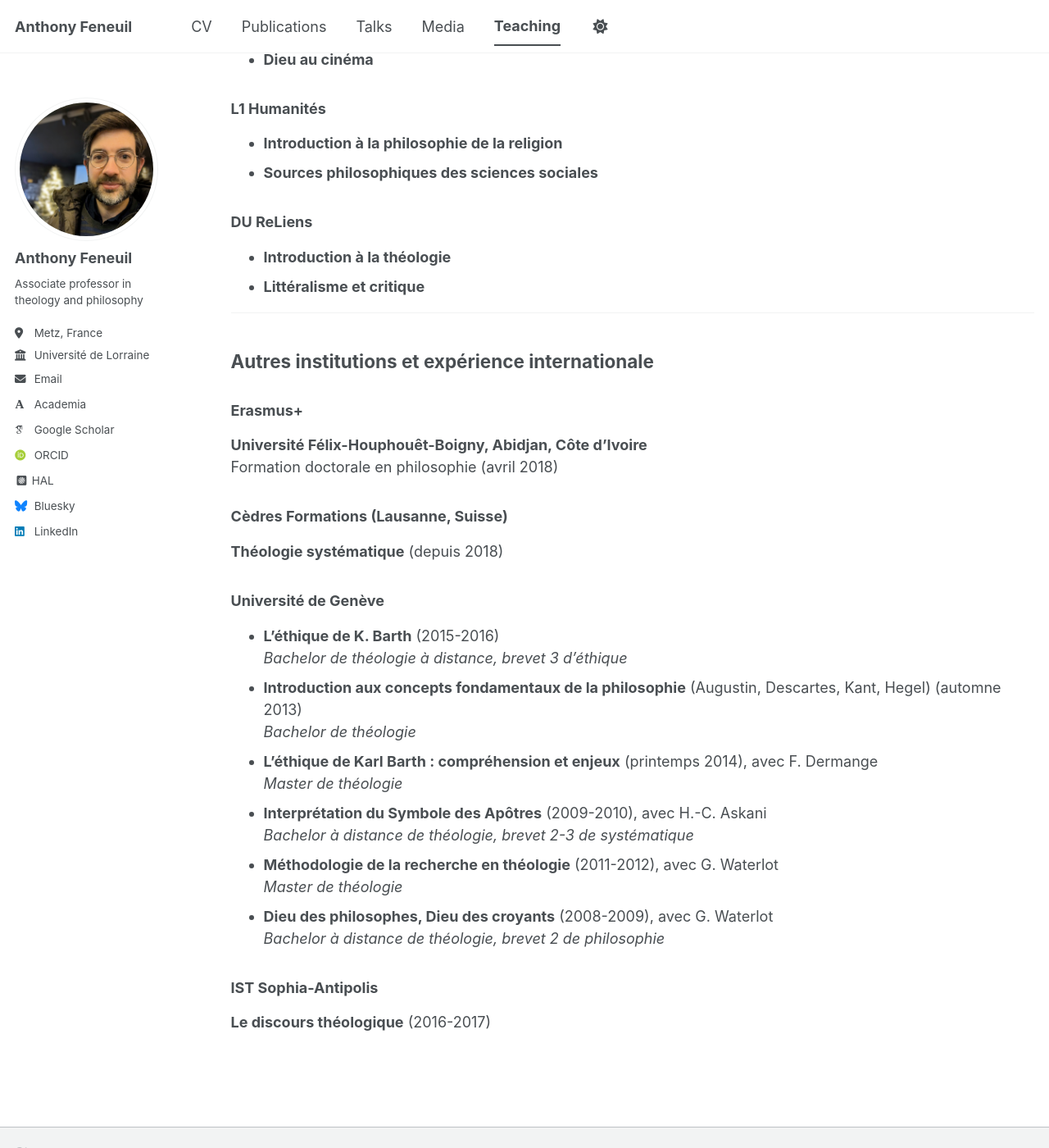
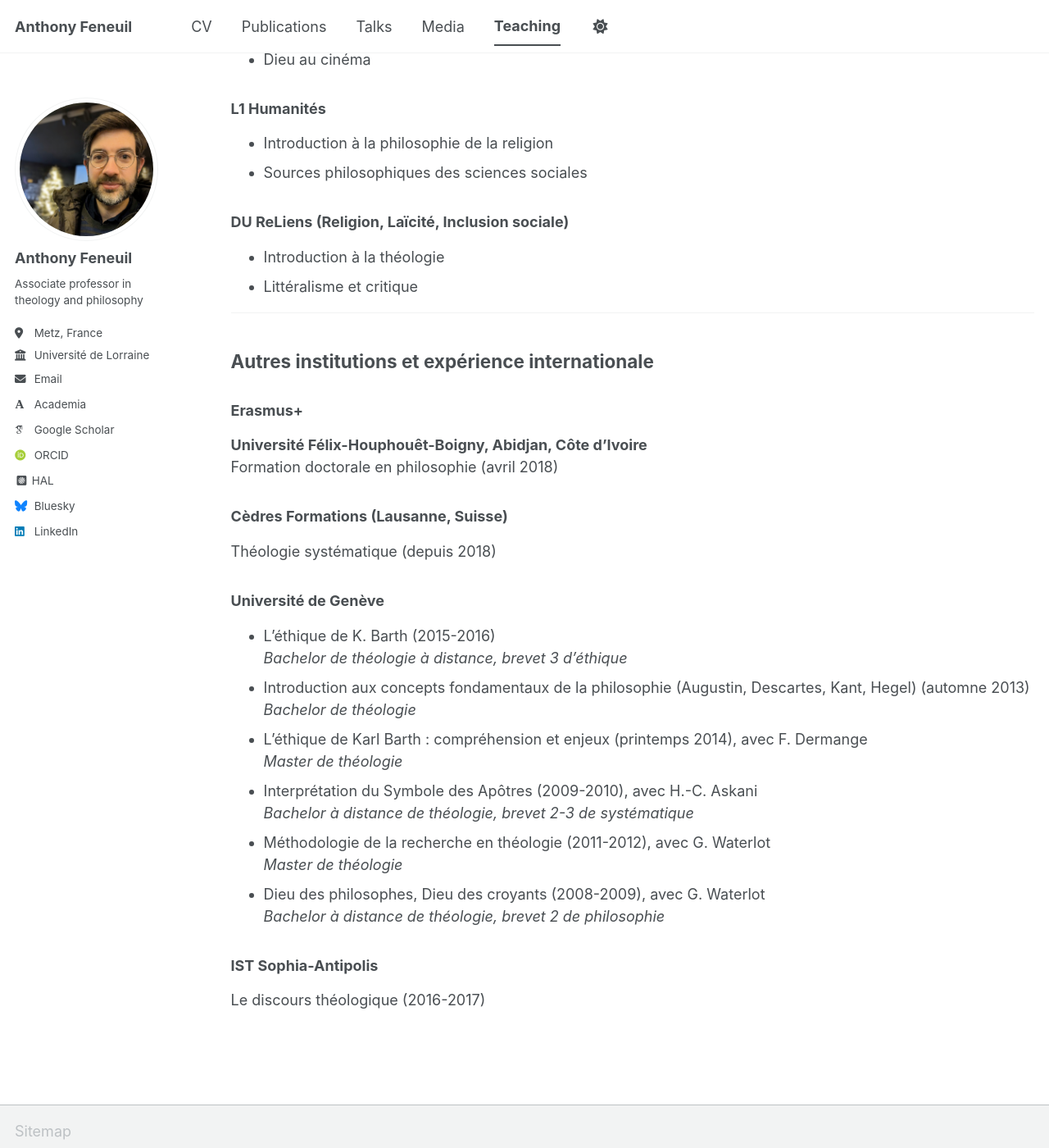
Before and after one commit to anfnl/anfnl.github.io, a Jekyll site: the page built from _pages/teaching.md, in a window 1280 px wide and 1400 px high, scrolled down 1626 px. Shown: the whole window at 82% size. Built offline with Jekyll 4.4.1, drawn with Linux system fonts in a browser that asks for light colours; some web fonts are replaced; a script bundle is joined from its source files by our own code; library files that are not in the unit come from our copies; some of the changed text lies outside the part shown.

Commit message:
Update teaching.md

```diff
--- a/_pages/teaching.md
+++ b/_pages/teaching.md
@@ -9,59 +9,59 @@ author_profile: true
 
 ## Master
 
-- **Arts de l'écran**
-- **Questions de théologie contemporaine**
-- **Philosophie française contemporaine**
-- **Théologie contemporaine**
-- **Violences et religion : W. Cavanaugh et J. Moltmann**
+- Arts de l'écran
+- Questions de théologie contemporaine
+- *Philosophie française contemporaine
+- Théologie contemporaine
+- Violences et religion : W. Cavanaugh et J. Moltmann
   *Séminaire de Master commun avec F. Chavel (Institut protestant de théologie)*
-- **Éthique et théologie contemporaine**
-- **Théologie et philosophie**
+- Éthique et théologie contemporaine**
+- Théologie et philosophie
 
-- **Philosophie des religions**
-- **Histoire et théologie : questions historiographiques**
-- **Philosophie et sciences humaines**
-- **Monde et eschatologie**
-- **Détermination éthique et politique**
+- Philosophie des religions
+- Histoire et théologie : questions historiographiques
+- Philosophie et sciences humaines
+- Monde et eschatologie
+- Détermination éthique et politique
 
 ## Licence 3
 
-- **Théologie des sacrements** (2014-2018)
-- **Théologie de la vie** (2018-2019)
-- **Méthodologie du travail universitaire** (2023-2024)
+- Théologie des sacrements
+- Théologie de la vie)
+- Méthodologie du travail universitaire
 
 ## Licence 2
 
-- **Sotériologie**
-- **Dieu créateur**
-- **Sacrements chrétiens** (2018-2024)
-- **Méthodologie** (2014-2018)
+- Sotériologie
+- Dieu créateur
+- Sacrements chrétiens
+- Méthodologie
 
 ## Licence 1
 
-- **Introduction à la théologie**
-- **Méthodologie**
-- **Christologie**
-- **Théologie fondamentale**
+- Introduction à la théologie
+- Méthodologie
+- Christologie
+- Théologie fondamentale
 
 ---
 
 ## Université de Lorraine - Autres départements
 
 ### L1 SHS
-- **Introduction à la pensée chrétienne**
-- **Introduction à la théologie**
+- Introduction à la pensée chrétienne
+- Introduction à la théologie
 
 ### L2 SHS
-- **Dieu au cinéma**
+- Dieu au cinéma
 
 ### L1 Humanités
-- **Introduction à la philosophie de la religion**
-- **Sources philosophiques des sciences sociales**
+- Introduction à la philosophie de la religion
+- Sources philosophiques des sciences sociales
 
-### DU ReLiens
-- **Introduction à la théologie**
-- **Littéralisme et critique**
+### DU ReLiens (Religion, Laïcité, Inclusion sociale)
+- Introduction à la théologie
+- Littéralisme et critique
 
 ---
 
@@ -72,21 +72,21 @@ author_profile: true
 Formation doctorale en philosophie (avril 2018)
 
 ### Cèdres Formations (Lausanne, Suisse)
-**Théologie systématique** (depuis 2018)
+Théologie systématique (depuis 2018)
 
 ### Université de Genève
-- **L'éthique de K. Barth** (2015-2016)
+- L'éthique de K. Barth (2015-2016)
   *Bachelor de théologie à distance, brevet 3 d'éthique*
-- **Introduction aux concepts fondamentaux de la philosophie** (Augustin, Descartes, Kant, Hegel) (automne 2013)
+- Introduction aux concepts fondamentaux de la philosophie (Augustin, Descartes, Kant, Hegel) (automne 2013)
   *Bachelor de théologie*
-- **L'éthique de Karl Barth : compréhension et enjeux** (printemps 2014), avec F. Dermange
+- L'éthique de Karl Barth : compréhension et enjeux (printemps 2014), avec F. Dermange
   *Master de théologie*
-- **Interprétation du Symbole des Apôtres** (2009-2010), avec H.-C. Askani
+- Interprétation du Symbole des Apôtres (2009-2010), avec H.-C. Askani
   *Bachelor à distance de théologie, brevet 2-3 de systématique*
-- **Méthodologie de la recherche en théologie** (2011-2012), avec G. Waterlot
+- Méthodologie de la recherche en théologie (2011-2012), avec G. Waterlot
   *Master de théologie*
-- **Dieu des philosophes, Dieu des croyants** (2008-2009), avec G. Waterlot
+- Dieu des philosophes, Dieu des croyants (2008-2009), avec G. Waterlot
   *Bachelor à distance de théologie, brevet 2 de philosophie*
 
 ### IST Sophia-Antipolis
-**Le discours théologique** (2016-2017)
+Le discours théologique (2016-2017)
```
